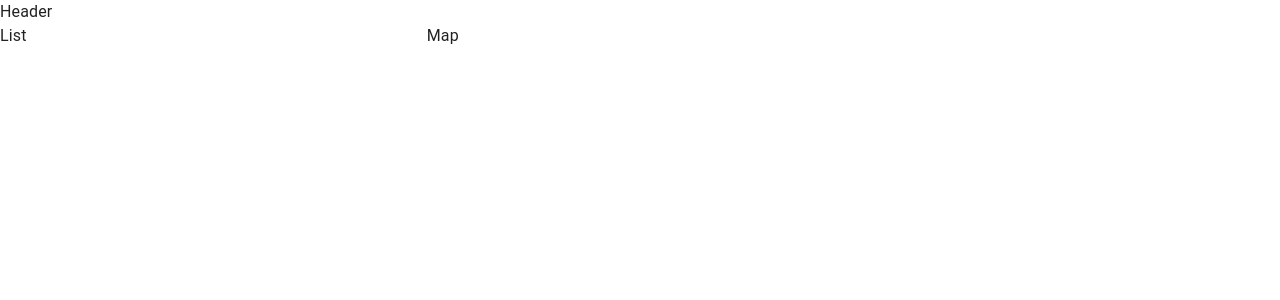
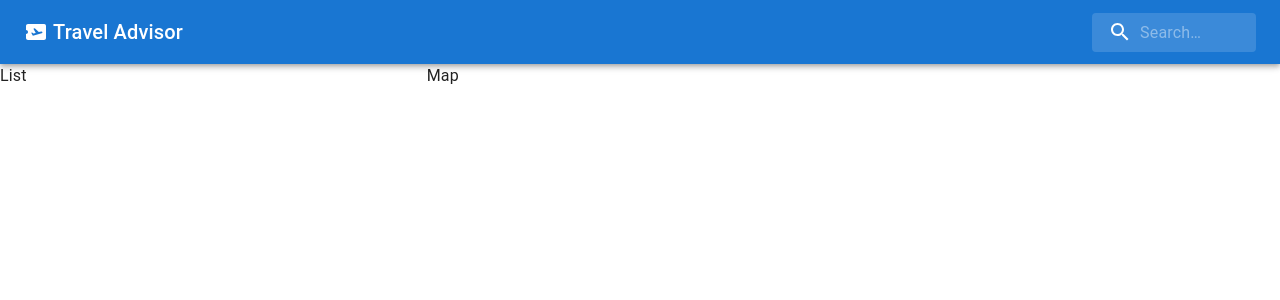
Before and after one commit to ErikKopcha/travel-advisor, a React (Create React App) app: page / in a window 1280 px wide. Shown: the top 300 px of the page. Built offline with nearby package versions, Linux system fonts and the light colour scheme.

Commit message:
feat: header UI

```diff
--- a/src/components/Header/Header.jsx
+++ b/src/components/Header/Header.jsx
@@ -1,7 +1,42 @@
+import AppBar from '@mui/material/AppBar';
+import Box from '@mui/material/Box';
+import Toolbar from '@mui/material/Toolbar';
+import SearchIcon from '@mui/icons-material/Search';
+import AirplaneTicketIcon from '@mui/icons-material/AirplaneTicket';
+import {
+  Search,
+  SearchIconWrapper,
+  StyledInputBase,
+  TypographyCentered
+} from './Header.styled';
+
 const Header = () => {
   return (
-    <>Header</>
-  )
+    <Box sx={{ flexGrow: 1 }}>
+      <AppBar position="static">
+        <Toolbar>
+          <TypographyCentered
+            variant="h6"
+            noWrap
+            component="div"
+            sx={{ flexGrow: 1, display: { xs: 'none', sm: 'flex' } }}
+          >
+            <AirplaneTicketIcon style={{ marginRight: '5px' }} />
+            Travel Advisor
+          </TypographyCentered>
+          <Search>
+            <SearchIconWrapper>
+              <SearchIcon />
+            </SearchIconWrapper>
+            <StyledInputBase
+              placeholder="Search…"
+              inputProps={{ 'aria-label': 'search' }}
+            />
+          </Search>
+        </Toolbar>
+      </AppBar>
+    </Box>
+  );
 }
 
 export default Header;
--- a/src/components/Header/Header.styled.js
+++ b/src/components/Header/Header.styled.js
@@ -0,0 +1,48 @@
+import { styled, alpha } from '@mui/material/styles';
+import InputBase from '@mui/material/InputBase';
+import Typography from '@mui/material/Typography';
+
+export const Search = styled('div')(({ theme }) => ({
+  position: 'relative',
+  borderRadius: theme.shape.borderRadius,
+  backgroundColor: alpha(theme.palette.common.white, 0.15),
+  '&:hover': {
+    backgroundColor: alpha(theme.palette.common.white, 0.25),
+  },
+  marginLeft: 0,
+  width: '100%',
+  [theme.breakpoints.up('sm')]: {
+    marginLeft: theme.spacing(1),
+    width: 'auto',
+  },
+}));
+
+export const SearchIconWrapper = styled('div')(({ theme }) => ({
+  padding: theme.spacing(0, 2),
+  height: '100%',
+  position: 'absolute',
+  pointerEvents: 'none',
+  display: 'flex',
+  alignItems: 'center',
+  justifyContent: 'center',
+}));
+
+export const StyledInputBase = styled(InputBase)(({ theme }) => ({
+  color: 'inherit',
+  '& .MuiInputBase-input': {
+    padding: theme.spacing(1, 1, 1, 0),
+    paddingLeft: `calc(1em + ${theme.spacing(4)})`,
+    transition: theme.transitions.create('width'),
+    width: '100%',
+    [theme.breakpoints.up('sm')]: {
+      width: '12ch',
+      '&:focus': {
+        width: '20ch',
+      },
+    },
+  },
+}));
+
+export const TypographyCentered = styled(Typography)(() => ({
+  alignItems: 'center',
+}))
```
